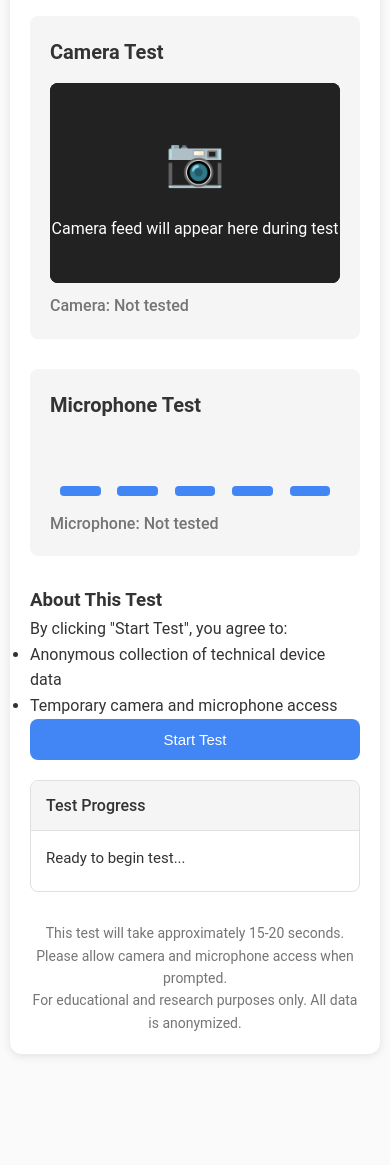
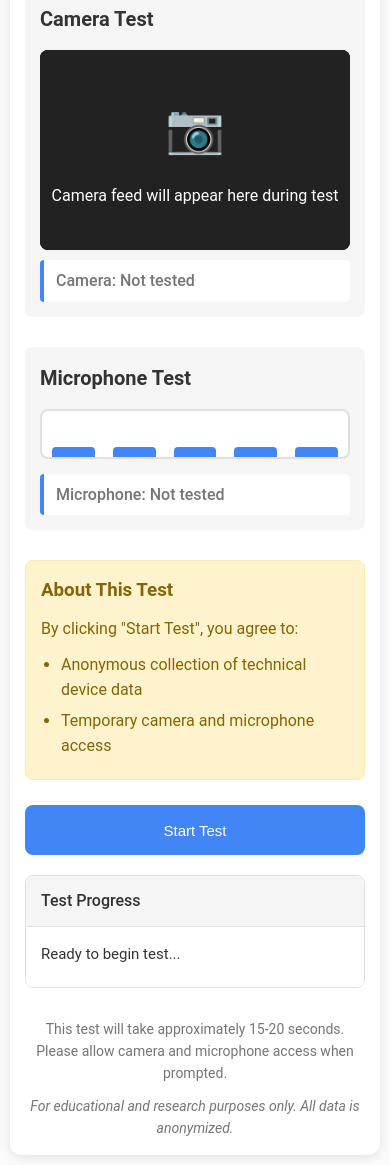
Before and after one commit to Ramesh-anon/connection-test-tool, a website: page project-root/public/index.html in a window 390 px wide. Shown: the part 835-2000 px from the top of the page. Before the commit the page ends 1899 px from the top, so only its background shows below. Drawn offline with Linux system fonts and the light colour scheme.

Commit message:
Update style.css

```diff
--- a/project-root/public/style.css
+++ b/project-root/public/style.css
@@ -79,8 +79,10 @@ h2 {
 #localVideo {
   width: 100%;
   height: auto;
-  display: block;
+  display: none;
   background: #000;
+  max-height: 400px;
+  object-fit: cover;
 }
 
 .placeholder {
@@ -109,6 +111,10 @@ h2 {
   margin-top: 10px;
   font-weight: 500;
   color: var(--dark-gray);
+  padding: 8px 12px;
+  background: white;
+  border-radius: 4px;
+  border-left: 4px solid var(--primary-color);
 }
 
 .audio-visualizer {
@@ -118,14 +124,18 @@ h2 {
   height: 60px;
   margin: 15px 0;
   padding: 0 20px;
+  background: #fff;
+  border-radius: 8px;
+  border: 2px solid var(--medium-gray);
 }
 
 .audio-bar {
   width: 12%;
   background: var(--primary-color);
-  border-radius: 4px;
-  transition: height 0.1s;
+  border-radius: 4px 4px 0 0;
+  transition: height 0.1s ease;
   height: 10px;
+  min-height: 10px;
 }
 
 .info-box {
@@ -133,6 +143,7 @@ h2 {
   padding: 20px;
   border-radius: 8px;
   margin-bottom: 25px;
+  border: 1px solid #d2e3fc;
 }
 
 .info-box h3 {
@@ -147,6 +158,34 @@ h2 {
 
 .info-box li {
   margin-bottom: 8px;
+}
+
+.consent-box {
+  background: #fff3cd;
+  border: 1px solid #ffeaa7;
+  padding: 20px;
+  border-radius: 8px;
+  margin: 25px 0;
+}
+
+.consent-box h3 {
+  color: #856404;
+  margin-bottom: 10px;
+}
+
+.consent-box p {
+  color: #856404;
+  margin-bottom: 10px;
+}
+
+.consent-box ul {
+  padding-left: 20px;
+  list-style: disc;
+  color: #856404;
+}
+
+.consent-box li {
+  margin-bottom: 5px;
 }
 
 .button-wrapper {
@@ -164,22 +203,35 @@ h2 {
   font-size: 16px;
   font-weight: 500;
   cursor: pointer;
-  transition: background 0.2s ease;
+  transition: all 0.2s ease;
+  display: flex;
+  align-items: center;
+  justify-content: center;
+  min-height: 50px;
 }
 
-.primary-button:hover {
+.primary-button:hover:not(:disabled) {
   background: #3367d6;
+  transform: translateY(-1px);
+  box-shadow: 0 4px 12px rgba(66, 133, 244, 0.3);
+}
+
+.primary-button:active {
+  transform: translateY(0);
 }
 
 .primary-button:disabled {
   background: var(--medium-gray);
   cursor: not-allowed;
+  transform: none;
+  box-shadow: none;
 }
 
 .status-box {
   border: 1px solid var(--medium-gray);
   border-radius: 8px;
   margin-top: 20px;
+  overflow: hidden;
 }
 
 .status-header {
@@ -187,7 +239,7 @@ h2 {
   padding: 12px 15px;
   font-weight: 500;
   border-bottom: 1px solid var(--medium-gray);
-  border-radius: 8px 8px 0 0;
+  color: var(--text-color);
 }
 
 .status-content {
@@ -195,6 +247,7 @@ h2 {
   min-height: 60px;
   font-size: 15px;
   color: var(--text-color);
+  background: white;
 }
 
 footer {
@@ -204,8 +257,30 @@ footer {
   font-size: 14px;
 }
 
+.disclaimer {
+  margin-top: 10px;
+  font-style: italic;
+  color: var(--dark-gray);
+}
+
+/* Success and Error States */
+.test-status.success {
+  border-left-color: var(--secondary-color);
+  color: var(--secondary-color);
+}
+
+.test-status.error {
+  border-left-color: var(--error-color);
+  color: var(--error-color);
+}
+
+.test-status.warning {
+  border-left-color: var(--warning-color);
+  color: #b8860b;
+}
+
 /* Responsive Styles */
-@media (max-width: 600px) {
+@media (max-width: 768px) {
   body {
     padding: 10px;
   }
@@ -216,6 +291,42 @@ footer {
 
   h1 {
     font-size: 24px;
+  }
+
+  .test-section {
+    padding: 15px;
+  }
+
+  #videoContainer {
+    min-height: 200px;
+  }
+
+  .audio-visualizer {
+    padding: 0 10px;
+    height: 50px;
+  }
+
+  .audio-bar {
+    width: 15%;
+  }
+
+  .primary-button {
+    font-size: 15px;
+    padding: 12px;
+  }
+
+  .info-box, .consent-box {
+    padding: 15px;
+  }
+}
+
+@media (max-width: 480px) {
+  .container {
+    padding: 15px;
+  }
+
+  h1 {
+    font-size: 22px;
   }
 
   #videoContainer {
```
